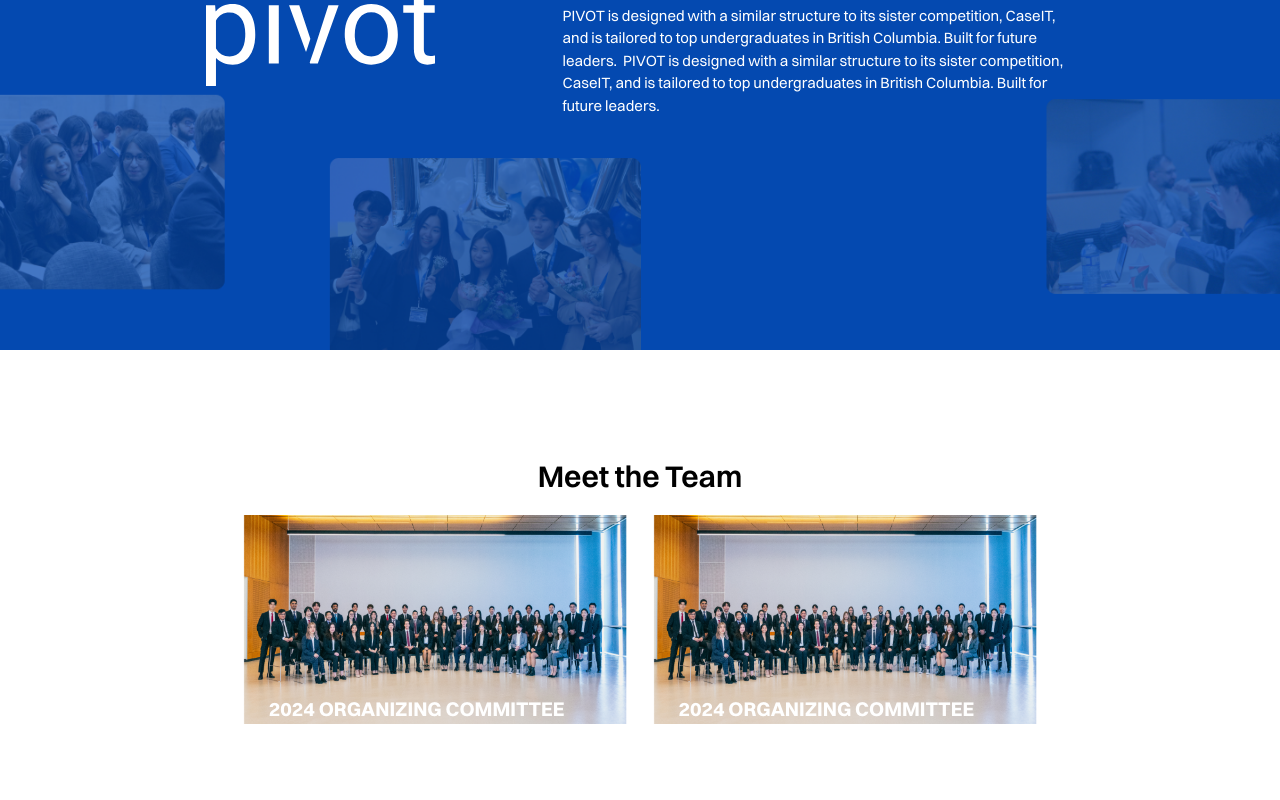
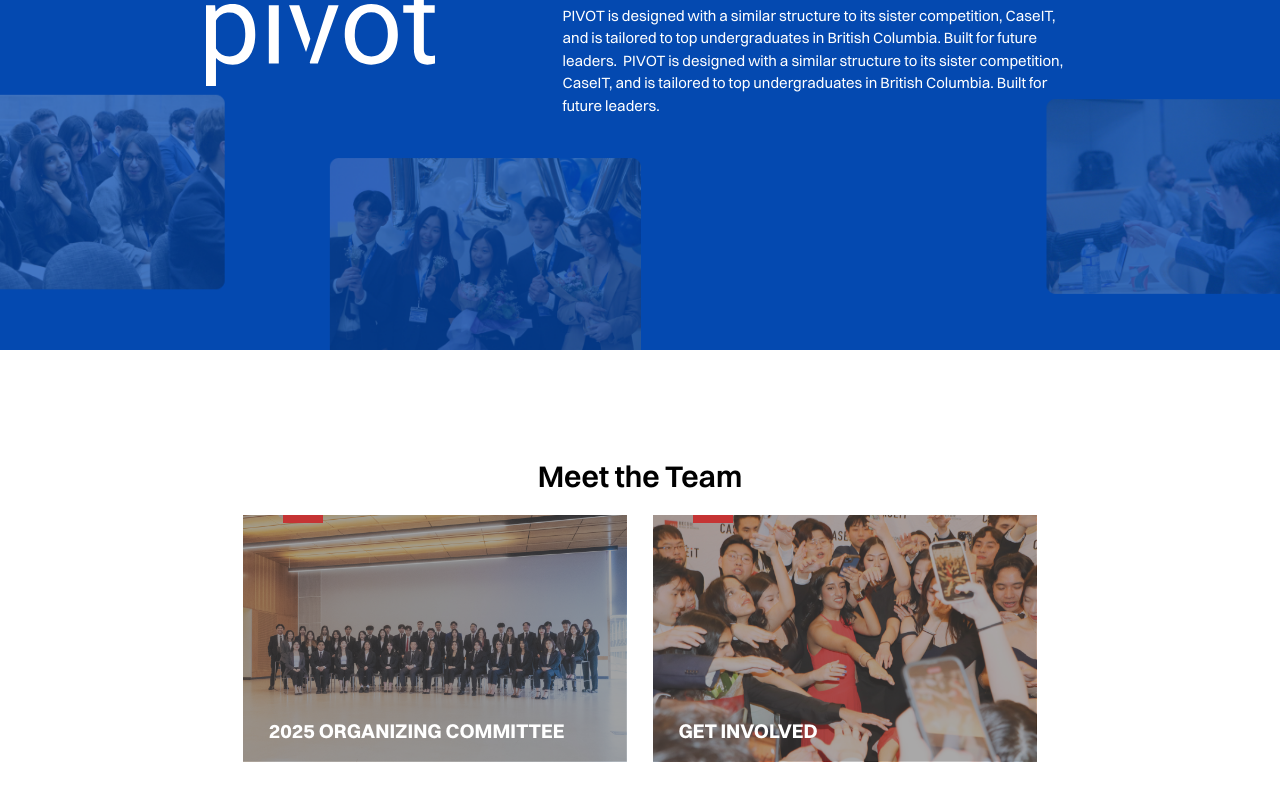
Before and after one commit to smchng/CaseIT2025, a Next.js app: page /about in a window 1280 px wide. Shown: the part 1995-2795 px from the top of the page. Built offline with nearby package versions, Linux system fonts and the light colour scheme.

Commit message:
image button interaction

```diff
--- a/components/buttons.tsx
+++ b/components/buttons.tsx
@@ -10,22 +10,28 @@
 
 export const ImgButton = ({ img, alt, text, link }: buttonItems) => {
   return (
-    <Link href={link} className=" relative">
+    <div className="relative group">
+      {/* Top line */}
+
+      <div className="absolute top-0 left-0 right-0 h-8 z-10 overflow-hidden">
+        <div className="absolute top-0 left-10 h-2 bg-redDark transition-all duration-300 ease-in-out group-hover:left-0 group-hover:w-full w-10"></div>
+      </div>
+
+      <Link href={link} className="relative block">
         <Image
           src={img || "/svgs/CaseIT_Black.svg"}
           alt={alt || "image description"}
-        width={549} // Set to 0 to allow the style attribute to take control
-        height={325} // Set to 0 to allow the style attribute to take control
-        style={{
-          width: `30vw`,
-        }}
+          width={645}
+          height={415}
+          className="w-[30vw] h-auto"
         />
-      <div className="absolute h-full inset-0 flex items-end pl-[2vw]">
+        <div className="absolute inset-0 flex items-end pl-[2vw] pb-[2vh] z-10">
           <div className="text-white">
-          <h1 className="font-bold text-2xs md:text-xs">{text}</h1>
+            <p className="font-bold text-2xs md:text-xs">{text}</p>
           </div>
         </div>
       </Link>
+    </div>
   );
 };
 
--- a/content/about_content.tsx
+++ b/content/about_content.tsx
@@ -20,13 +20,13 @@
   {
     img: "/imgs/2024_OC.PNG",
     alt: "2024 OC team pic",
-    text: "2024 ORGANIZING COMMITTEE",
+    text: "2025 ORGANIZING COMMITTEE",
     link: "/oc/",
   },
   {
-    img: "/imgs/2024_OC.PNG",
+    img: "/imgs/CaseIT_On3.PNG",
     alt: "2024 OC team pic",
-    text: "2024 ORGANIZING COMMITTEE",
+    text: "GET INVOLVED",
     link: "/oc/",
   },
 ];
```
Also changed, not shown: public/imgs/2024_OC.png, public/imgs/CaseIT_On3.png (added). Lines whose indentation alone changed are shown as unchanged.
